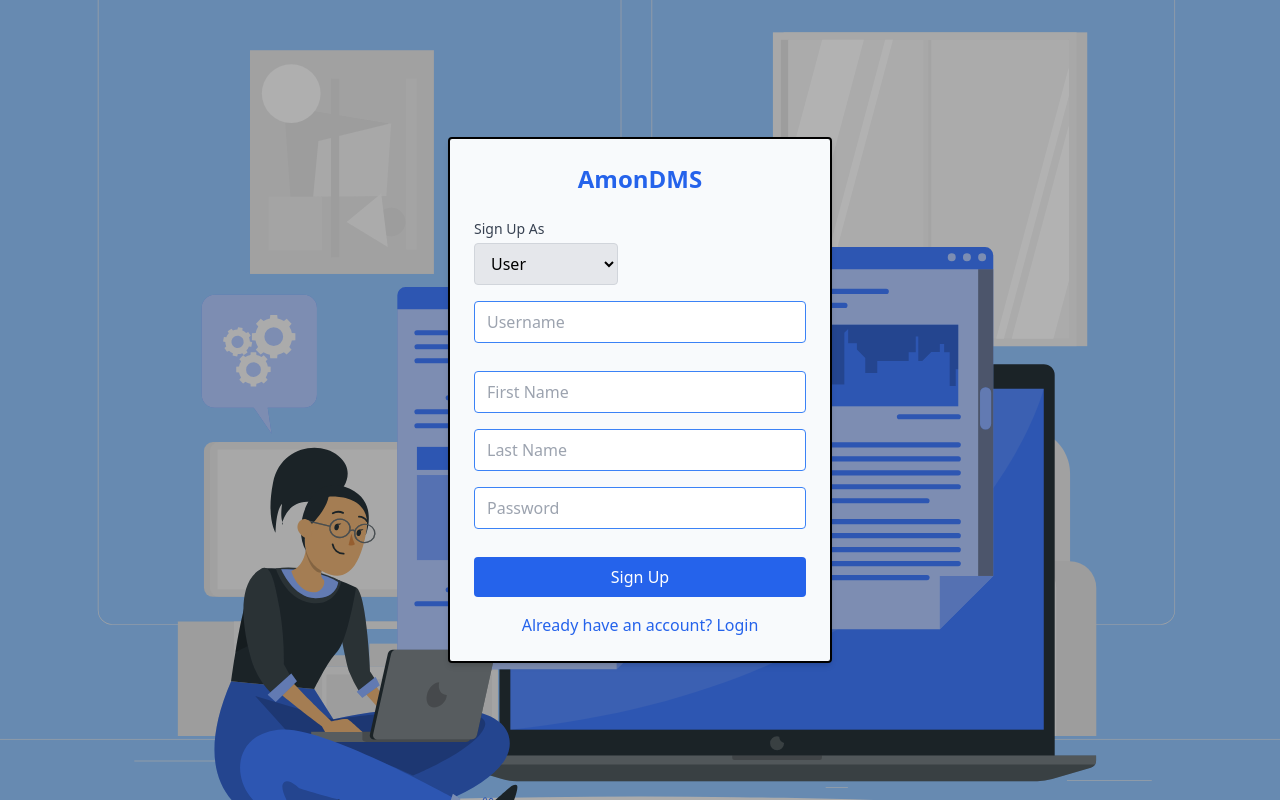
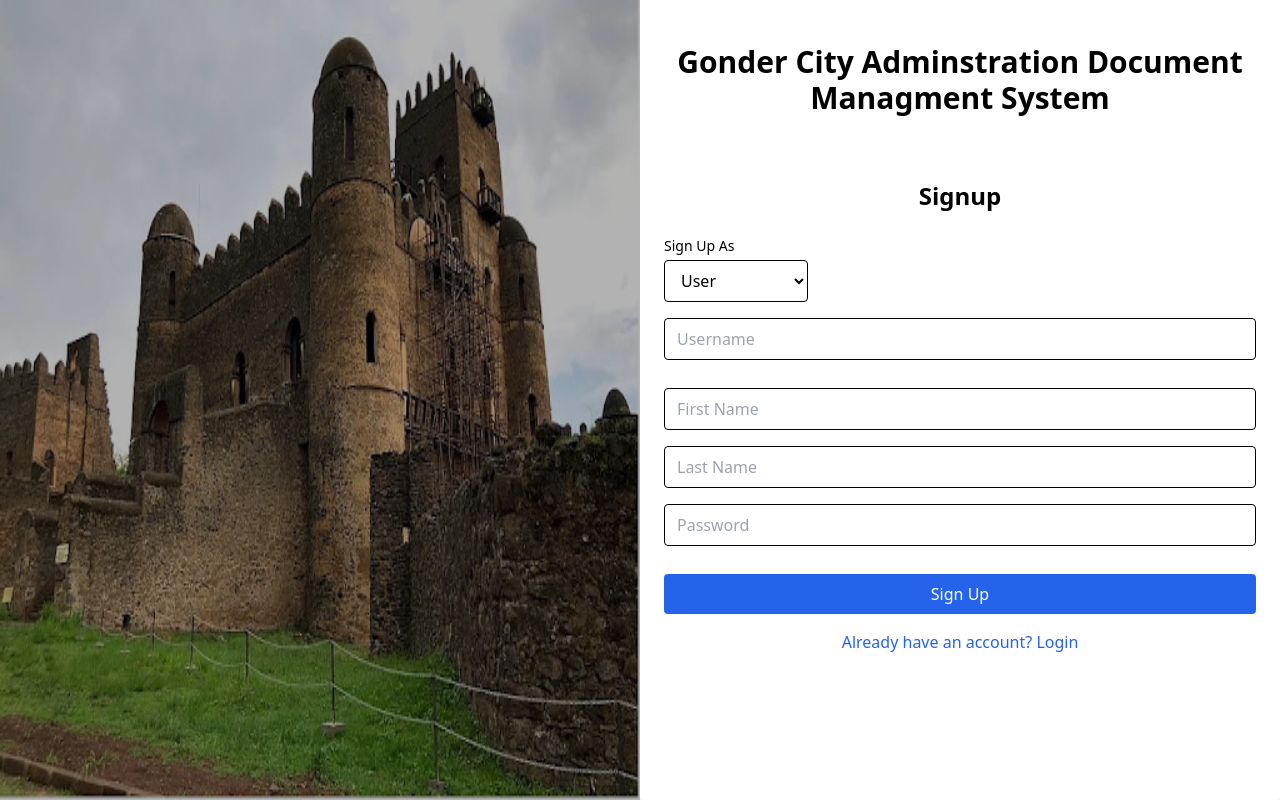
Before and after one commit to Leta-Asefa/FMS-React, a React (Create React App) app: page /signup in a window 1280 px wide. Built offline with nearby package versions, Linux system fonts and the light colour scheme; a web font is replaced by a local one.

Commit message:
Login and Signup pages are modified

```diff
--- a/src/Components/Auth/Login.jsx
+++ b/src/Components/Auth/Login.jsx
@@ -76,12 +76,17 @@ const Login = () => {
     };
 
     return (
-        <div className="signup-container bg-cover bg-center bg-no-repeat relative bg-white " style={{ backgroundImage: `url('/bg-login.jp')` }}>
-            <div className="absolute inset-0 bg-white"></div>
+        <div className="signup-container" >
 
-            <form className="signup-form z-50" onSubmit={handleSubmit}>
-                <h2 className=" text-lg text-center text-blue-600"> Gonder City Adminstration Document Managment System</h2>
-                <h2 className="signup-title">Login</h2>
+
+            <div className='w-full h-full relative'>
+            <div class="absolute inset-0 bg-black bg-opacity-30 flex justify-center items-center">  </div>
+                <img src='/fasiledes.jpg' className='w-full h-full '/>
+            </div>
+
+            <form className="signup-form mx-auto" onSubmit={handleSubmit}>
+                <h2 className=" text-3xl text-center text-black font-extrabold mt-10"> Gonder City Adminstration Document Managment System</h2>
+                <h2 className="signup-title mt-24">Login</h2>
 
                 <input
                     type="text"
--- a/src/Components/Auth/SignUp.jsx
+++ b/src/Components/Auth/SignUp.jsx
@@ -74,18 +74,24 @@ const Signup = () => {
     };
 
     return (
-        <div className="signup-container bg-cover  bg-center bg-no-repeat relative " style={{ backgroundImage: `url('/bg-login.svg')` }}>
-            <div className="absolute inset-0 bg-black opacity-30"></div>
+        <div className="signup-container h-full">
 
-            <form className="signup-form z-50 my-5" onSubmit={handleSubmit}>
-                <h2 className="signup-title"> <b className='text-2xl'>A</b>mon<b className='text-2xl'>D</b>MS</h2>
+           <div className='w-full h-full relative'>
+            <div class="absolute inset-0 bg-black bg-opacity-30 flex justify-center items-center">  </div>
+                <img src='/fasiledes.jpg' className='w-full h-full '/>
+            </div>
+
+
+            <form className="signup-form  mx-auto" onSubmit={handleSubmit}>
+            <h2 className=" text-3xl text-center text-black font-extrabold mt-5"> Gonder City Adminstration Document Managment System</h2>
+                <h2 className="signup-title mt-16">Signup</h2>
 
                 <div className="mb-4 ">
-                    <label htmlFor="role" className="block text-gray-700 text-sm">Sign Up As </label>
+                    <label htmlFor="role" className="block text-black text-sm">Sign Up As </label>
                     <select
                         value={isOrg}
                         onChange={handleIsOrg}
-                        className="mt-1 block  bg-gray-200 border border-gray-300 rounded py-2 px-3 leading-tight focus:outline-none focus:bg-white focus:border-gray-500"
+                        className="mt-1 block  bg-white border border-black rounded py-2 px-3 leading-tight focus:outline-none focus:bg-white focus:border-gray-500"
                     >
                         <option value={false}>User</option>
                         <option value={true}>Organization</option>
--- a/src/input.css
+++ b/src/input.css
@@ -79,19 +79,19 @@
 
 /* --------------------------------------------------------Signup--------------------------------------------------- */
 .signup-container {
-    @apply flex items-center justify-center min-h-screen bg-blue-300 shadow-none shadow-black;
+    @apply grid grid-cols-2 min-h-screen bg-white shadow-none shadow-black;
   }
 
   .signup-form {
-    @apply bg-slate-50 p-6 rounded shadow-md w-full max-w-sm border-2 border-black;
+    @apply  p-6 rounded shadow-md w-full h-full;
   }
 
   .signup-title {
-    @apply text-2xl font-bold text-center text-blue-600 mb-6;
+    @apply text-2xl font-bold text-center text-black mb-6;
   }
 
   .signup-input {
-    @apply w-full px-3 py-2 mb-4 border border-blue-500 rounded;
+    @apply w-full px-3 py-2 mb-4 border border-black rounded;
   }
 
   .signup-button {
--- a/src/output.css
+++ b/src/output.css
@@ -619,11 +619,6 @@ video {
   margin-bottom: 2.5rem;
 }
 
-.my-5 {
-  margin-top: 1.25rem;
-  margin-bottom: 1.25rem;
-}
-
 .my-auto {
   margin-top: auto;
   margin-bottom: auto;
@@ -661,6 +656,14 @@ video {
   margin-top: 2.5rem;
 }
 
+.mt-16 {
+  margin-top: 4rem;
+}
+
+.mt-24 {
+  margin-top: 6rem;
+}
+
 .mt-4 {
   margin-top: 1rem;
 }
@@ -701,6 +704,10 @@ video {
   height: 2rem;
 }
 
+.h-full {
+  height: 100%;
+}
+
 .h-screen {
   height: 100vh;
 }
@@ -713,10 +720,6 @@ video {
   width: 2.5rem;
 }
 
-.w-20 {
-  width: 5rem;
-}
-
 .w-40 {
   width: 10rem;
 }
@@ -727,6 +730,10 @@ video {
 
 .w-52 {
   width: 13rem;
+}
+
+.w-64 {
+  width: 16rem;
 }
 
 .w-8 {
@@ -858,6 +865,11 @@ video {
   border-bottom-width: 2px;
 }
 
+.border-black {
+  --tw-border-opacity: 1;
+  border-color: rgb(0 0 0 / var(--tw-border-opacity));
+}
+
 .border-gray-300 {
   --tw-border-opacity: 1;
   border-color: rgb(209 213 219 / var(--tw-border-opacity));
@@ -878,16 +890,16 @@ video {
   background-color: rgb(37 99 235 / var(--tw-bg-opacity));
 }
 
-.bg-gray-200 {
-  --tw-bg-opacity: 1;
-  background-color: rgb(229 231 235 / var(--tw-bg-opacity));
-}
-
 .bg-gray-400 {
   --tw-bg-opacity: 1;
   background-color: rgb(156 163 175 / var(--tw-bg-opacity));
 }
 
+.bg-gray-700 {
+  --tw-bg-opacity: 1;
+  background-color: rgb(55 65 81 / var(--tw-bg-opacity));
+}
+
 .bg-green-200 {
   --tw-bg-opacity: 1;
   background-color: rgb(187 247 208 / var(--tw-bg-opacity));
@@ -903,11 +915,6 @@ video {
   background-color: rgb(34 197 94 / var(--tw-bg-opacity));
 }
 
-.bg-orange-300 {
-  --tw-bg-opacity: 1;
-  background-color: rgb(253 186 116 / var(--tw-bg-opacity));
-}
-
 .bg-red-500 {
   --tw-bg-opacity: 1;
   background-color: rgb(239 68 68 / var(--tw-bg-opacity));
@@ -936,22 +943,14 @@ video {
 .bg-white {
   --tw-bg-opacity: 1;
   background-color: rgb(255 255 255 / var(--tw-bg-opacity));
+}
+
+.bg-opacity-30 {
+  --tw-bg-opacity: 0.3;
 }
 
 .bg-opacity-50 {
   --tw-bg-opacity: 0.5;
-}
-
-.bg-cover {
-  background-size: cover;
-}
-
-.bg-center {
-  background-position: center;
-}
-
-.bg-no-repeat {
-  background-repeat: no-repeat;
 }
 
 .p-1 {
@@ -1028,6 +1027,11 @@ video {
   line-height: 2rem;
 }
 
+.text-3xl {
+  font-size: 1.875rem;
+  line-height: 2.25rem;
+}
+
 .text-lg {
   font-size: 1.125rem;
   line-height: 1.75rem;
@@ -1055,6 +1059,10 @@ video {
   font-weight: 700;
 }
 
+.font-extrabold {
+  font-weight: 800;
+}
+
 .font-semibold {
   font-weight: 600;
 }
@@ -1068,11 +1076,6 @@ video {
   color: rgb(0 0 0 / var(--tw-text-opacity));
 }
 
-.text-blue-600 {
-  --tw-text-opacity: 1;
-  color: rgb(37 99 235 / var(--tw-text-opacity));
-}
-
 .text-gray-700 {
   --tw-text-opacity: 1;
   color: rgb(55 65 81 / var(--tw-text-opacity));
@@ -1091,10 +1094,6 @@ video {
 .text-white {
   --tw-text-opacity: 1;
   color: rgb(255 255 255 / var(--tw-text-opacity));
-}
-
-.opacity-30 {
-  opacity: 0.3;
 }
 
 .filter {
@@ -1109,6 +1108,17 @@ video {
   scrollbar-width: none;
   -ms-overflow-style: none;
 }
+
+/*
+
+ const {isEnglish}=useContext(UserContext)
+
+{isEnglish ? "" : ""}
+
+
+
+
+*/
 
 .active-link-bg {
   --tw-bg-opacity: 1;
@@ -1243,12 +1253,11 @@ video {
 /* --------------------------------------------------------Signup--------------------------------------------------- */
 
 .signup-container {
-  display: flex;
+  display: grid;
   min-height: 100vh;
-  align-items: center;
-  justify-content: center;
-  --tw-bg-opacity: 1;
-  background-color: rgb(147 197 253 / var(--tw-bg-opacity));
+  grid-template-columns: repeat(2, minmax(0, 1fr));
+  --tw-bg-opacity: 1;
+  background-color: rgb(255 255 255 / var(--tw-bg-opacity));
   --tw-shadow: 0 0 #0000;
   --tw-shadow-colored: 0 0 #0000;
   box-shadow: var(--tw-ring-offset-shadow, 0 0 #0000), var(--tw-ring-shadow, 0 0 #0000), var(--tw-shadow);
@@ -1257,14 +1266,9 @@ video {
 }
 
 .signup-form {
+  height: 100%;
   width: 100%;
-  max-width: 24rem;
   border-radius: 0.25rem;
-  border-width: 2px;
-  --tw-border-opacity: 1;
-  border-color: rgb(0 0 0 / var(--tw-border-opacity));
-  --tw-bg-opacity: 1;
-  background-color: rgb(248 250 252 / var(--tw-bg-opacity));
   padding: 1.5rem;
   --tw-shadow: 0 4px 6px -1px rgb(0 0 0 / 0.1), 0 2px 4px -2px rgb(0 0 0 / 0.1);
   --tw-shadow-colored: 0 4px 6px -1px var(--tw-shadow-color), 0 2px 4px -2px var(--tw-shadow-color);
@@ -1278,7 +1282,7 @@ video {
   line-height: 2rem;
   font-weight: 700;
   --tw-text-opacity: 1;
-  color: rgb(37 99 235 / var(--tw-text-opacity));
+  color: rgb(0 0 0 / var(--tw-text-opacity));
 }
 
 .signup-input {
@@ -1287,7 +1291,7 @@ video {
   border-radius: 0.25rem;
   border-width: 1px;
   --tw-border-opacity: 1;
-  border-color: rgb(59 130 246 / var(--tw-border-opacity));
+  border-color: rgb(0 0 0 / var(--tw-border-opacity));
   padding-left: 0.75rem;
   padding-right: 0.75rem;
   padding-top: 0.5rem;
```
Also changed, not shown: public/fasiledes.jpg (added).
